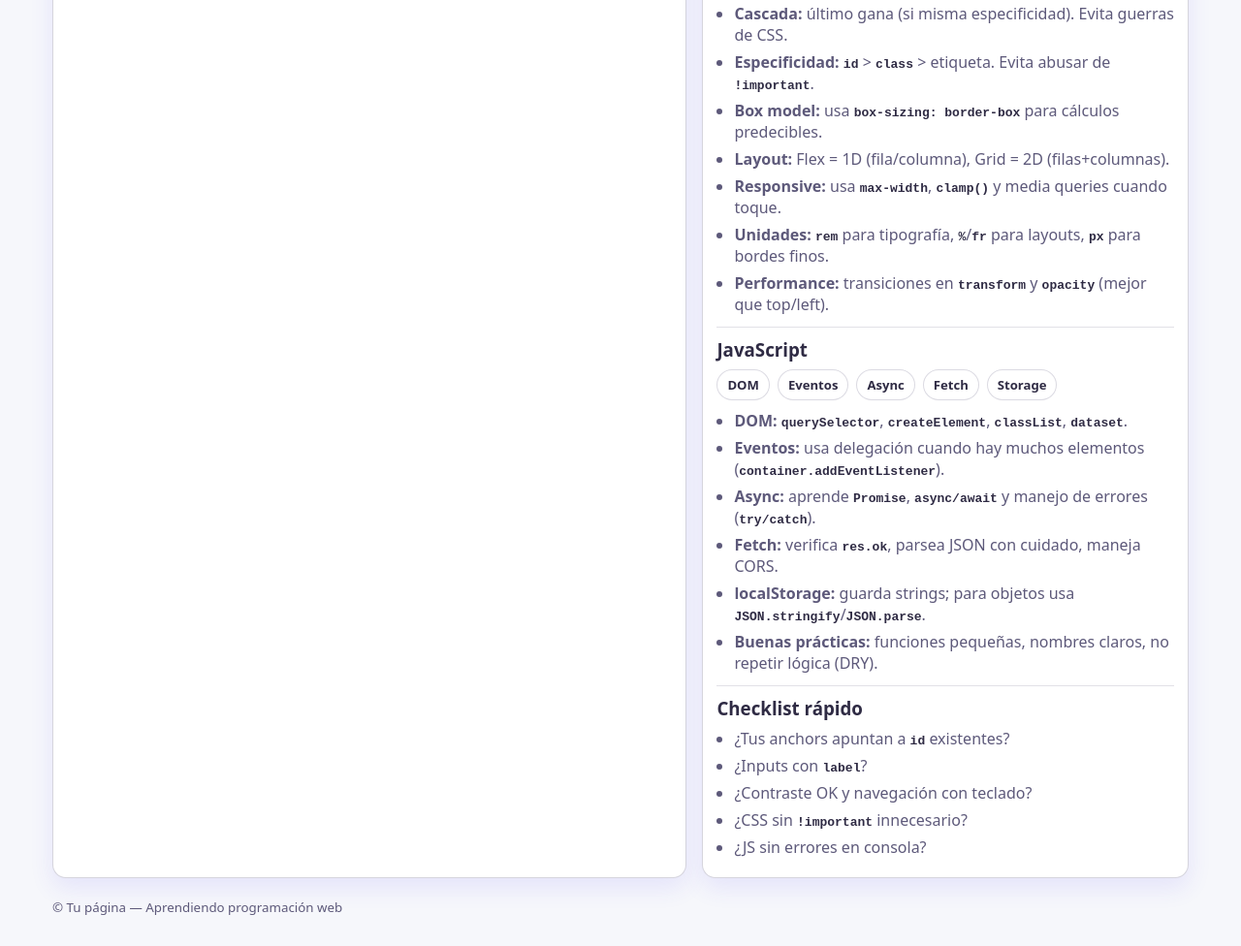
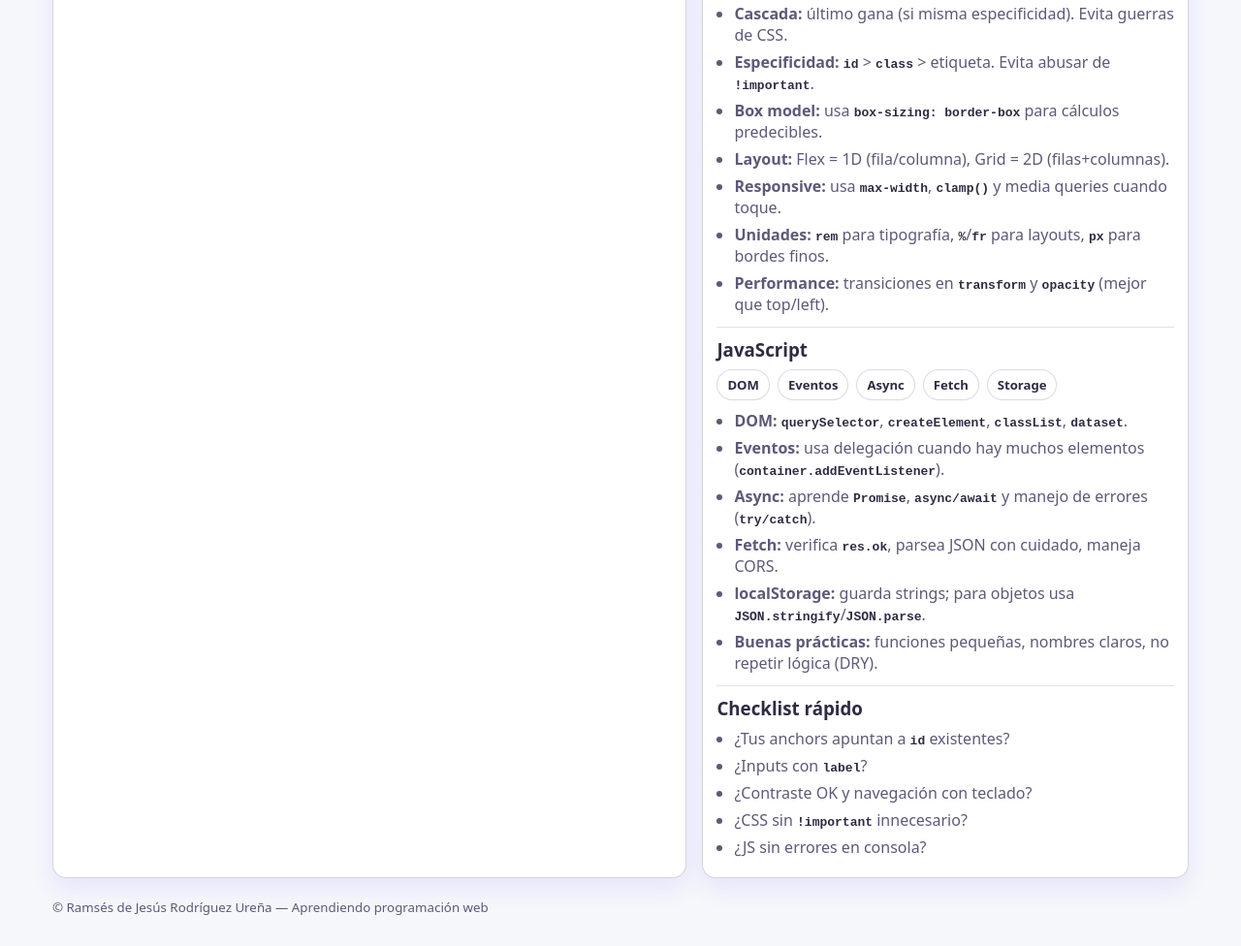
Before and after one commit to Ramses236/page-web, a plain HTML site: page index.html in a window 1280 px wide. Shown: the part 7887-8863 px from the top of the page at 97% size. Drawn offline with Linux system fonts and the light colour scheme.

Commit message:
Cambié el nombre en el footer.

```diff
--- a/index.html
+++ b/index.html
@@ -1259,7 +1259,7 @@
   </div>
 
   <footer class="footer">
-    <small>© Tu página — Aprendiendo programación web</small>
+    <small>© Ramsés de Jesús Rodríguez Ureña — Aprendiendo programación web</small>
   </footer>
 
   <button id="toTop" class="toTop" type="button" aria-label="Subir al inicio">↑</button>
```
